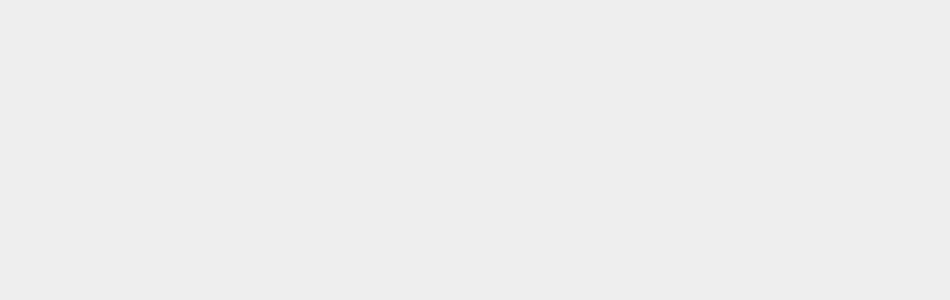
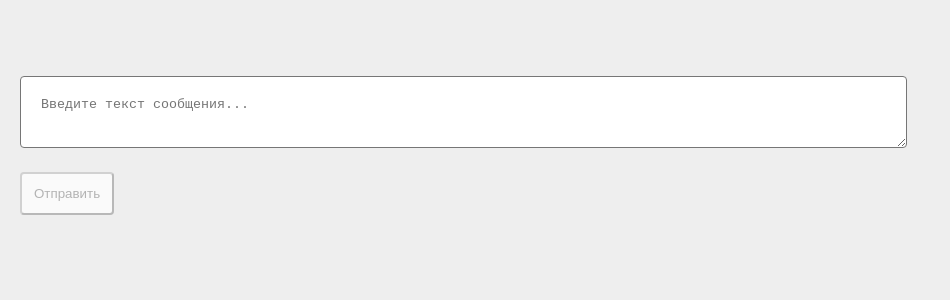
Before and after one commit to workedgitpraktikum/react_gb, a React (Create React App) app: page / in a window 1280 px wide. Shown: the top 300 px of the page, without its empty margins (0-950 px from the left). Built offline with nearby package versions, Linux system fonts and the light colour scheme.

Commit message:
готовое задание
- добавил поле добавления нового сообщения;
- реализовал ответ бота на последнее сообщение с задержкой

```diff
--- a/src/App.css
+++ b/src/App.css
@@ -4,6 +4,5 @@ body {
 .flex-container {
   margin-top: 4rem;
   display: flex;
-  justify-content: center;
   flex-direction: column;
 }
--- a/src/App.js
+++ b/src/App.js
@@ -1,12 +1,42 @@
-import { useState } from 'react';
+import { useEffect, useState } from 'react';
 import './App.css';
-import Message from "./components/Message";
+import Message from "./components/Message/Message";
+import NewMessage from './components/NewMessage/NewMessage';
+import { BOT } from './const';
 
-function App() {
+function App({ user }) {
   const [messageList, setMessageList] = useState([]);
+
+  //функция добавления нового сообщения
+  const addNewMessage = (author, text) => {
+    setMessageList(messageList => [...messageList, {
+      author: author,
+      text: text
+    }])
+  }
+
+  //обработчик нажатия кнопки отправки сообщения
+  const handleButtonClick = (messageText) => {
+    addNewMessage(user, messageText);
+  }
+
+  //проверка отправки сообщения пользователем и ответ бота
+  useEffect(() => {
+    let timerID;
+    if (messageList.length !== 0) {
+      const lastMessage = messageList[messageList.length - 1];
+      if(lastMessage.author === user) {
+        timerID = setTimeout(() => {
+          addNewMessage(BOT.name, BOT.message)
+        }, 1500)
+      }
+    }
+    return () => clearTimeout(timerID);
+  }, [messageList, user])
 
   return (
     <div className="flex-container">
+      <NewMessage handleButtonClick={handleButtonClick}/>
       {messageList.map(({ text, author }, i) => {
         return (
           <Message
--- a/src/components/Message.js
+++ /dev/null
@@ -1,11 +0,0 @@
-import './Message.css'
-const Message = ({ text, author }) => {
-  return (
-    <div className="message">
-        <h4>{author}</h4>
-        <p>{text}</p>
-    </div>
-  );
-}
-
-export default Message;
--- a/src/components/Message.css
+++ b/src/components/Message/Message.css
@@ -7,3 +7,9 @@
     border-radius: 0.25rem;
     max-width: 66%;
 }
+.message-bot {
+    background-color: #c0e7e7;
+    border-left-color: transparent;
+    border-right-color: #06d8d8;
+    margin-left: calc(1.25rem + 33%)
+}
--- /dev/null
+++ b/src/components/Message/Message.js
@@ -0,0 +1,15 @@
+import { BOT } from '../../const';
+import './Message.css';
+
+const Message = ({ text, author }) => {
+  return (
+    <div className={
+      `message ${author === BOT.name && "message-bot"}`
+    }>
+        <h4>{author}</h4>
+        <p>{text}</p>
+    </div>
+  );
+}
+
+export default Message;
--- /dev/null
+++ b/src/components/NewMessage/NewMessage.css
@@ -0,0 +1,13 @@
+.new-message {
+    padding: 1.25rem;
+    margin: 0.75rem 1.25rem;
+    border-radius: 0.25rem;
+    max-width: 66%;
+}
+.new-message-btn {
+    background-color: #fafafa;
+    padding: 0.75rem;
+    margin: 0.75rem 1.25rem;
+    border-radius: 0.25rem;
+    cursor: pointer;
+}
--- /dev/null
+++ b/src/components/NewMessage/NewMessage.js
@@ -0,0 +1,31 @@
+import { useState } from 'react';
+import './NewMessage.css';
+
+const NewMessage = ({ handleButtonClick }) => {
+  const [messageText, setMessageText] = useState('');
+
+  return (
+    <>
+      <textarea
+        className="new-message"
+        placeholder="Введите текст сообщения..."
+        value={messageText}
+        onChange={(e) => {
+          setMessageText(e.target.value)
+        }}
+      />
+      <div>
+        <button
+          className="new-message-btn"
+          disabled={!messageText}
+          onClick={() => {
+            handleButtonClick(messageText);
+            setMessageText('')
+          }}
+        >Отправить</button>
+      </div>
+    </>
+  );
+}
+
+export default NewMessage;
--- /dev/null
+++ b/src/const.js
@@ -0,0 +1,4 @@
+export const BOT = {
+	name: "bot",
+	message: "Привет! 👋 Задай мне вопрос, и я постараюсь тебе помочь."
+}
--- a/src/index.js
+++ b/src/index.js
@@ -3,9 +3,11 @@ import ReactDOM from 'react-dom';
 import './index.css';
 import App from './App';
 
+const USER = "Vlad";
+
 ReactDOM.render(
   <React.StrictMode>
-    <App />
+    <App user={USER}/>
   </React.StrictMode>,
   document.getElementById('root')
 );
```
